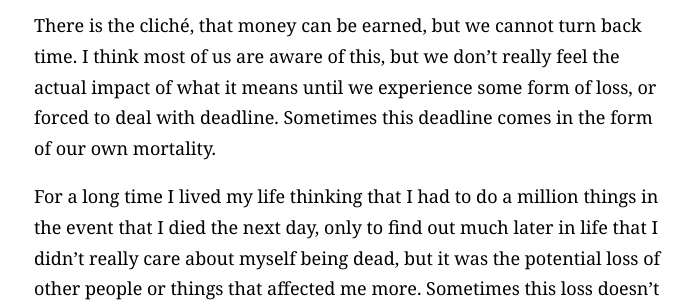
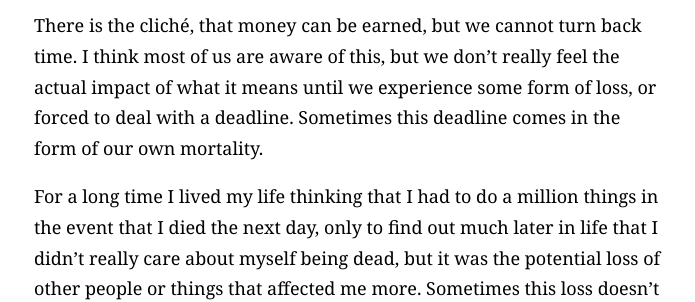
Before and after one commit to wynlim/wynlim.github.io, a Jekyll site: the page built from _posts/2016-10-25-confluence.markdown, in a window 1280 px wide. Shown: the part 225-527 px from the top of the page, without its empty margins (291-986 px from the left). Built offline with Jekyll 4.4.1, drawn with Linux system fonts in a browser that asks for light colours; comment, search, counter and statistics services are not loaded.

```diff
--- a/_posts/2016-10-25-confluence.markdown
+++ b/_posts/2016-10-25-confluence.markdown
@@ -4,7 +4,7 @@ title: confluence
 permalink: confluence
 ---
 
-There is the cliché, that money can be earned, but we cannot turn back time. I think most of us are aware of this, but we don’t really feel the actual impact of what it means until we experience some form of loss, or forced to deal with deadline. Sometimes this deadline comes in the form of our own mortality.
+There is the cliché, that money can be earned, but we cannot turn back time. I think most of us are aware of this, but we don’t really feel the actual impact of what it means until we experience some form of loss, or forced to deal with a deadline. Sometimes this deadline comes in the form of our own mortality.
 
 For a long time I lived my life thinking that I had to do a million things in the event that I died the next day, only to find out much later in life that I didn’t really care about myself being dead, but it was the potential loss of other people or things that affected me more. Sometimes this loss doesn’t take in the form of death, but the disconnect in timelines – we find out that some things are no longer in place when we get there. Confluence, is something we don’t think much about when we plan our lives ahead.
 
```
